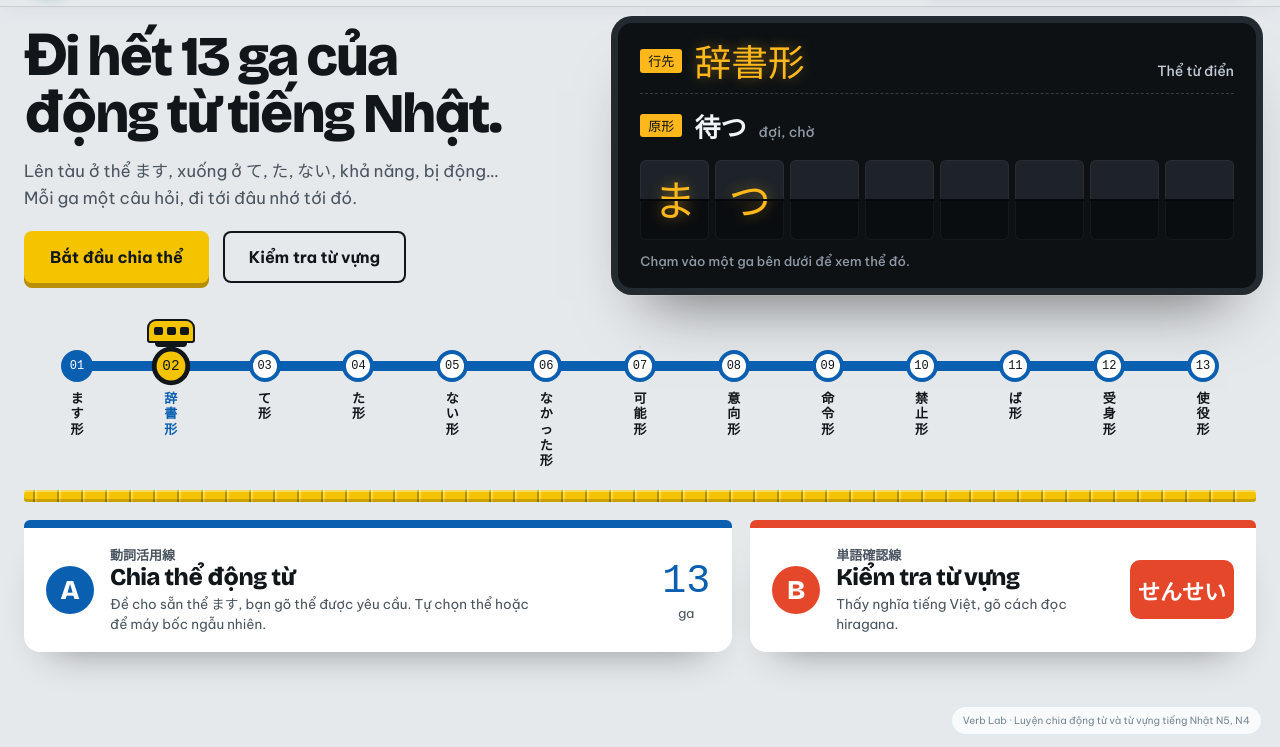
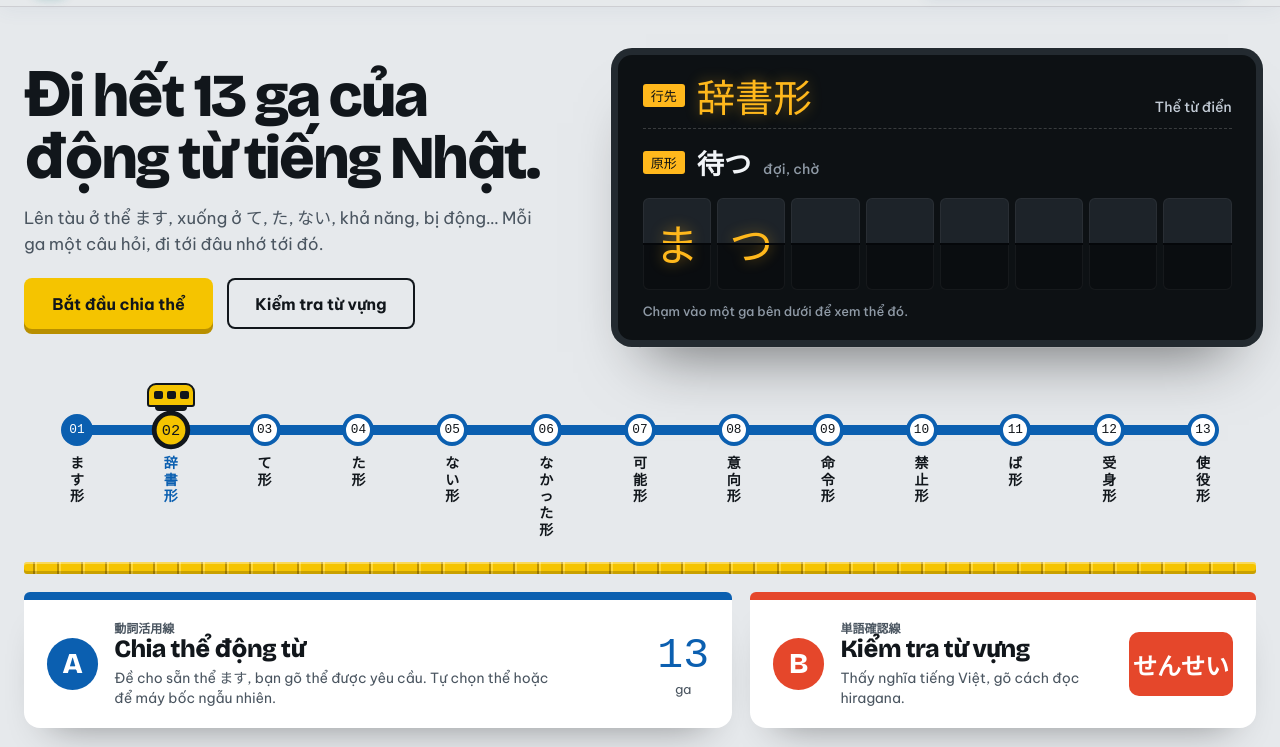
Before and after one commit to ShenVenn/japanese-verb-lab, a plain HTML site: page index.html in a window 1280 px wide. Shown: the part 53-800 px from the top of the page. Drawn offline with nearby package versions, Linux system fonts and the light colour scheme; a web font is replaced by a local one.

Commit message:
Add files via upload

```diff
--- a/home.css
+++ b/home.css
@@ -175,3 +175,71 @@ html body.is-home main { padding-bottom: 0; }
 html[data-theme="minimal"]:root body.is-home main { padding: clamp(8px, 2vh, 22px) 20px 0; }
 html[data-theme="minimal"]:root body.is-home footer { position: fixed; right: 16px; bottom: 12px; margin: 0; align-self: auto; }
 html[data-theme="minimal"]:root body.is-home .site-header { height: 60px; flex-basis: 60px; }
+
+/* =========================================================
+   CÂN ĐỐI THEO MÀN HÌNH: trang chủ luôn chiếm đúng chiều cao cửa sổ,
+   khối trên cùng giãn ra, các khối khác co giãn theo chiều cao (vh)
+   ========================================================= */
+body.is-home { --hdr: 60px; --dot: clamp(30px, 4vh, 42px); }
+html body.is-home main { padding-bottom: 0; }
+#home.home-panel {
+  width: min(1480px, 100%);
+  min-height: calc(100dvh - var(--hdr) - clamp(8px, 2vh, 22px) - 14px);
+  padding-bottom: 46px;               /* chừa chỗ cho nhãn nhỏ ở góc dưới */
+  display: flex; flex-direction: column; justify-content: space-between;
+}
+.hx { flex: 1 1 auto; align-content: center; padding-block: clamp(4px, 1.6vh, 24px); }
+.hx h1 { font-size: clamp(30px, min(5.4vw, 7.6vh), 104px); }
+.hx-sub { max-width: 46ch; font-size: clamp(14.5px, 2.1vh, 21px); }
+.hx-btn { min-height: clamp(44px, 6.4vh, 66px); padding: 0 clamp(22px, 2.2vw, 34px); font-size: clamp(15px, 2vh, 19px); }
+
+.sb { padding: clamp(14px, 2.6vh, 32px) clamp(14px, 1.9vw, 30px); }
+.sb-dest { font-size: clamp(22px, min(3vw, 5vh), 52px); }
+.sb-base { font-size: clamp(20px, 3.4vh, 34px); }
+.sb-tile { height: clamp(46px, min(7.4vw, 11.5vh), 150px); }
+.sb-face { font-size: clamp(24px, min(3.4vw, 6.4vh), 80px); }
+.sb-note { font-size: clamp(12.5px, 1.6vh, 15px); }
+
+.st-map { margin-top: 0; }
+.st-scroll { padding-top: calc(var(--dot) + 10px); }
+.st-line::before { top: calc(var(--dot) / 2 - 5px); }
+.stn-dot { width: var(--dot); height: var(--dot); font-size: clamp(12px, 1.6vh, 16px); }
+.st-train { top: calc(1px - var(--dot)); width: clamp(48px, 5.6vh, 62px); height: clamp(24px, 2.9vh, 30px); }
+.stn-jp { min-height: 5em; font-size: clamp(13px, 1.75vh, 19px); }
+
+.tactile { height: clamp(12px, 1.6vh, 18px); margin: clamp(8px, 2vh, 24px) 0 clamp(10px, 2.2vh, 26px); }
+
+.ln { padding: clamp(10px, 2.4vh, 30px) clamp(20px, 1.8vw, 32px); }
+.ln-badge { width: clamp(42px, 6.4vh, 76px); height: clamp(42px, 6.4vh, 76px); font-size: clamp(22px, 3.6vh, 42px); }
+.ln-name { font-size: clamp(19px, 3.1vh, 34px); }
+.ln-jp { font-size: clamp(12px, 1.5vh, 15px); }
+.ln-desc { font-size: clamp(13.5px, 1.75vh, 17px); }
+.ln-end b { font-size: clamp(34px, 5.4vh, 64px); }
+.ln-flash { width: clamp(104px, 13vh, 150px); height: clamp(50px, 8vh, 92px); }
+.lf-front { font-size: clamp(14px, 2vh, 20px); }
+.lf-back { font-size: clamp(20px, 3vh, 30px); }
+
+@media (max-width: 960px) {
+  #home.home-panel { min-height: 0; display: block; }
+  .st-scroll { padding-top: 40px; }
+}
+
+/* chừa đáy vừa đủ; màn hình thấp / hẹp thì nén thêm để vẫn vừa một trang */
+#home.home-panel { padding-bottom: clamp(24px, 3.6vh, 44px); min-height: calc(100dvh - var(--hdr) - clamp(8px, 2vh, 22px)); }
+@media (max-height: 780px) {
+  .hx h1 { font-size: clamp(30px, min(4.8vw, 6.6vh), 60px); }
+  .hx-sub { margin-bottom: 12px; }
+  .sb-tile { height: clamp(42px, min(6.4vw, 9vh), 70px); }
+  .stn-jp { min-height: 4.6em; }
+  .ln { padding-block: 8px; }
+  .ln-desc { line-height: 1.35; }
+}
+@media (max-width: 1100px) and (min-width: 961px) {
+  .hx { gap: 24px; }
+  .hx-sub { font-size: 14px; }
+  .ln-desc { display: none; }
+  .ln-name { margin-bottom: 0; }
+}
+/* nhãn nhỏ ở góc dưới đè lên thẻ khi màn hình thấp: ẩn ở trang chủ */
+body.is-home footer { display: none !important; }
+#home.home-panel { padding-bottom: clamp(14px, 2.4vh, 30px); }
--- a/index.html
+++ b/index.html
@@ -13,7 +13,7 @@
   <link rel="apple-touch-icon" href="apple-touch-icon.png">
   <link rel="stylesheet" href="style.css?v=29">
   <link rel="stylesheet" href="modern.css?v=9">
-  <link rel="stylesheet" href="home.css?v=5">
+  <link rel="stylesheet" href="home.css?v=8">
   <link rel="preconnect" href="https://fonts.googleapis.com">
   <link rel="preconnect" href="https://fonts.gstatic.com" crossorigin>
   <link rel="stylesheet" href="https://fonts.googleapis.com/css2?family=Bricolage+Grotesque:opsz,wght@12..96,500;12..96,700;12..96,800&family=DotGothic16&display=swap">
```
